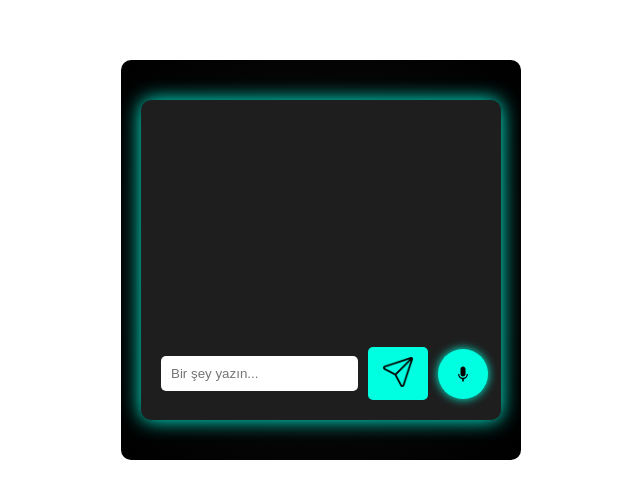
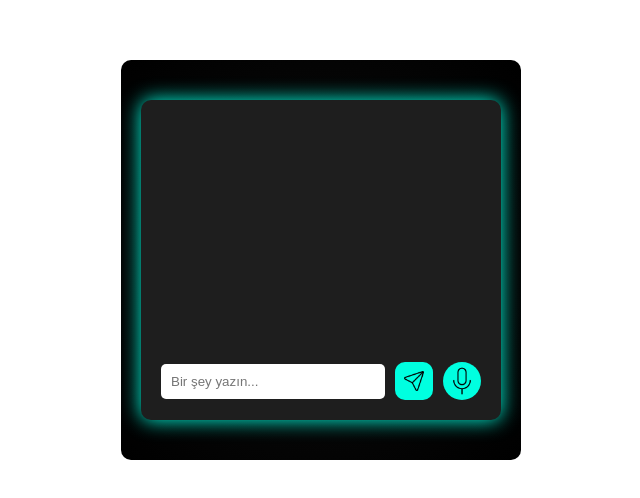
Before and after one commit to bytescreator/ai-frontend, a SvelteKit app: page / in a window 1280 px wide. Shown: the part 140-638 px from the top of the page, without its empty margins (319-959 px from the left). Built offline with nearby package versions, Linux system fonts and the light colour scheme.

Commit message:
rework ui

```diff
--- a/src/app.css
+++ b/src/app.css
@@ -170,8 +170,8 @@ button:hover {
 /* Mikrofon Butonu */
 .microphone-button {
   margin-left: 10px;
-  width: 50px;
-  height: 50px;
+  width: 15px;
+  height: 15px;
   background: #00ffe0;
   border: none;
   border-radius: 50%;
@@ -179,7 +179,6 @@ button:hover {
   align-items: center;
   justify-content: center;
   cursor: pointer;
-  box-shadow: 0 0 10px #00ffe0;
   transition: background 0.3s;
 }
 
@@ -188,7 +187,8 @@ button:hover {
 }
 
 .microphone-icon {
-  font-size: 1.5rem;
+  width: 24px;
+  height: 24px;
   color: #000;
 }
 
--- a/src/routes/+page.svelte
+++ b/src/routes/+page.svelte
@@ -56,22 +56,12 @@
           placeholder="Bir şey yazın..."
           on:keydown={(e) => e.key === "Enter" && sendMessage()}
         />
-       <button on:click={sendMessage}>
-  <img src="/send.png" alt="Gönder" width="30" height="30"/>
-</button>
-
+        <button class="send-button" on:click={sendMessage}>
+          <img src="/send.png" alt="Gönder" />
+        </button>
 
         <button class="microphone-button" on:click={startVoiceInput}>
-          <svg
-            xmlns="http://www.w3.org/2000/svg"
-            viewBox="0 0 24 24"
-            fill="currentColor"
-            class="microphone-icon"
-          >
-            <path
-              d="M12 15c1.65 0 3-1.35 3-3V6c0-1.65-1.35-3-3-3s-3 1.35-3 3v6c0 1.65 1.35 3 3 3zm4.5-3c0 2.48-2.02 4.5-4.5 4.5S7.5 14.48 7.5 12H6c0 3.05 2.2 5.58 5.07 6.26V21h1.86v-2.74c2.87-.68 5.07-3.2 5.07-6.26h-1.5z"
-            />
-          </svg>
+          <img src="/microphone.png" alt="Mikrofon" width="40" height="40" />
         </button>
       </div>
     </div>
@@ -160,25 +150,36 @@
     outline: none;
   }
 
-  button {
-    margin-left: 10px;
-    padding: 10px 15px;
+  .send-button {
+    width: 38px;
+    height: 38px;
+    padding: 5px;
+    border-radius: 10px;
+    display: flex;
+    justify-content: center;
+    align-items: center;
     background: #00ffe0;
     border: none;
-    color: #000;
-    font-weight: bold;
-    border-radius: 5px;
     cursor: pointer;
+    transition:
+      transform 0.3s ease,
+      background-color 0.3s ease;
   }
 
-  button:hover {
+  .send-button:hover {
     background: #00d1b8;
+    transform: scale(1.1);
+  }
+
+  .send-button img {
+    width: 70%;
+    height: 70%;
   }
 
   .microphone-button {
     margin-left: 10px;
-    width: 50px;
-    height: 50px;
+    width: 38px;
+    height: 38px;
     background: #00ffe0;
     border: none;
     border-radius: 50%;
@@ -186,7 +187,6 @@
     align-items: center;
     justify-content: center;
     cursor: pointer;
-    box-shadow: 0 0 10px #00ffe0;
     transition:
       transform 0.3s ease,
       background 0.3s ease;
```
Also changed, not shown: static/microphone.png (added).
